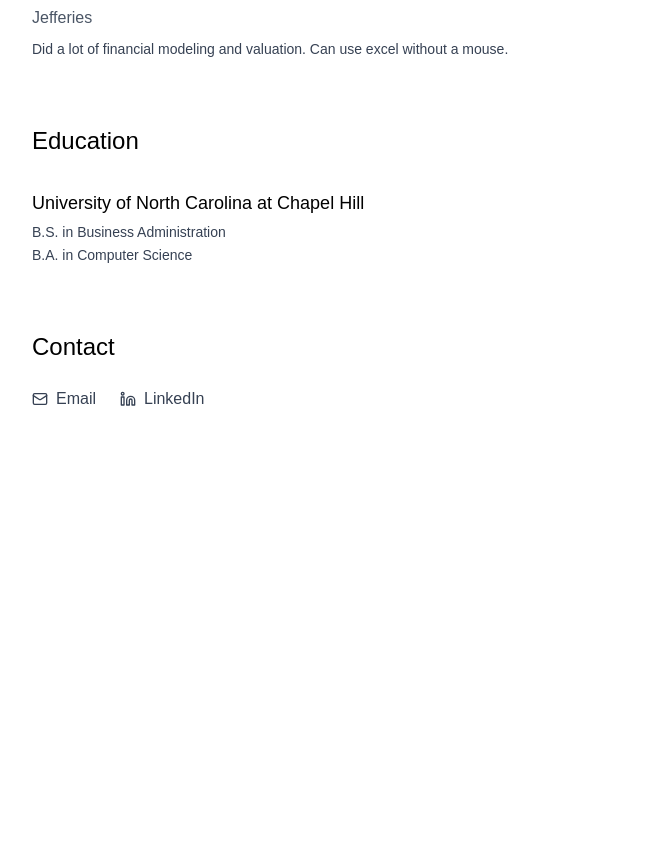
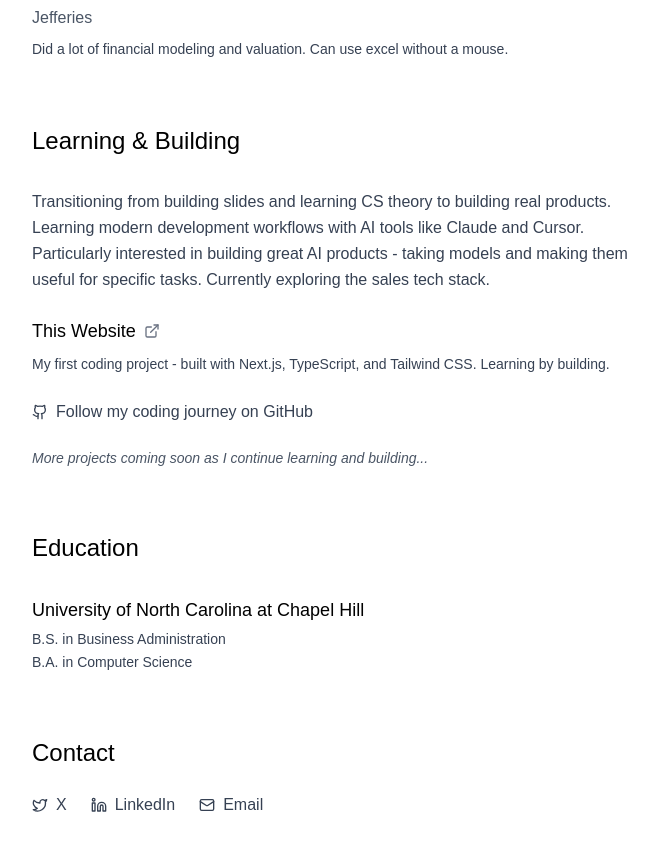
Before and after one commit to pgujare/personal-website, a Next.js app: page / in a window 1280 px wide. Shown: the part 628-1478 px from the top of the page, without its empty margins (296-954 px from the left). Before the commit the page ends 1103 px from the top, so only its background shows below. Built offline with nearby package versions, Linux system fonts and the light colour scheme.

Commit message:
used claude code to add x and learning + building sections

```diff
--- a/app/page.tsx
+++ b/app/page.tsx
@@ -1,4 +1,4 @@
-import { Mail, Linkedin } from "lucide-react"
+import { Mail, Linkedin, Twitter, Github, ExternalLink } from "lucide-react"
 import { Analytics } from "@vercel/analytics/next"
 import Link from "next/link"
 import { Metadata } from "next"
@@ -64,6 +64,49 @@
           </div>
         </div>
 
+        {/* Learning & Building */}
+        <div className="mb-16">
+          <h2 className="text-2xl font-light mb-8 text-black">Learning & Building</h2>
+          <div className="space-y-6">
+            <div>
+              <p className="text-gray-700 leading-relaxed mb-4">
+                Transitioning from building slides and learning CS theory to building real products. Learning modern development workflows with AI tools like Claude and Cursor.
+                Particularly interested in building great AI products - taking models and making them useful for specific tasks. Currently exploring the sales tech stack.
+              </p>
+            </div>
+
+            <div className="space-y-4">
+              <div>
+                <div className="flex items-center gap-2 mb-2">
+                  <h3 className="text-lg font-medium text-black">This Website</h3>
+                  <ExternalLink className="h-4 w-4 text-gray-500" />
+                </div>
+                <p className="text-gray-700 text-sm leading-relaxed">
+                  My first coding project - built with Next.js, TypeScript, and Tailwind CSS. Learning by building.
+                </p>
+              </div>
+
+              <div className="pt-2">
+                <Link
+                  href="https://github.com/pgujare"
+                  className="flex items-center gap-2 text-gray-700 hover:text-black transition-colors"
+                  target="_blank"
+                  rel="noopener noreferrer"
+                >
+                  <Github className="h-4 w-4" />
+                  Follow my coding journey on GitHub
+                </Link>
+              </div>
+
+              <div className="pt-2">
+                <p className="text-gray-600 text-sm italic">
+                  More projects coming soon as I continue learning and building...
+                </p>
+              </div>
+            </div>
+          </div>
+        </div>
+
         {/* Education */}
         <div className="mb-16">
           <h2 className="text-2xl font-light mb-8 text-black">Education</h2>
@@ -84,11 +127,11 @@
           <h2 className="text-2xl font-light mb-6 text-black">Contact</h2>
           <div className="flex gap-6">
             <Link
-              href="mailto:parthgujare10@gmail.com"
+              href="https://x.com/parthgujare_"
               className="flex items-center gap-2 text-gray-700 hover:text-black transition-colors"
             >
-              <Mail className="h-4 w-4" />
-              Email
+              <Twitter className="h-4 w-4" />
+              X
             </Link>
             <Link
               href="https://linkedin.com/in/parthgujare"
@@ -97,6 +140,13 @@
               <Linkedin className="h-4 w-4" />
               LinkedIn
             </Link>
+            <Link
+              href="mailto:parthgujare10@gmail.com"
+              className="flex items-center gap-2 text-gray-700 hover:text-black transition-colors"
+            >
+              <Mail className="h-4 w-4" />
+              Email
+            </Link>
           </div>
         </div>
       </div>
--- /dev/null
+++ b/tailwind.config.js
@@ -0,0 +1,12 @@
+/** @type {import('tailwindcss').Config} */
+module.exports = {
+  content: [
+    "./app/**/*.{js,ts,jsx,tsx,mdx}",
+    "./pages/**/*.{js,ts,jsx,tsx,mdx}",
+    "./components/**/*.{js,ts,jsx,tsx,mdx}",
+  ],
+  theme: {
+    extend: {},
+  },
+  plugins: [],
+}
```
